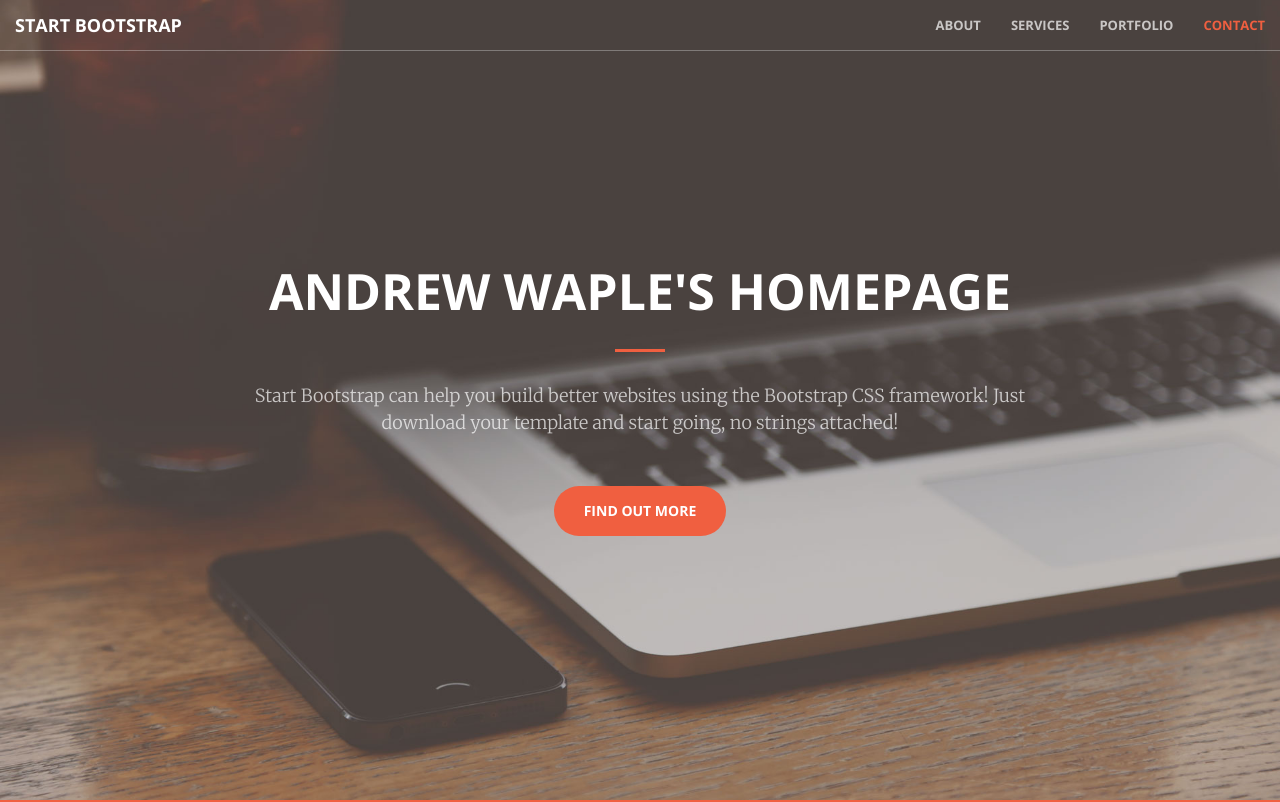
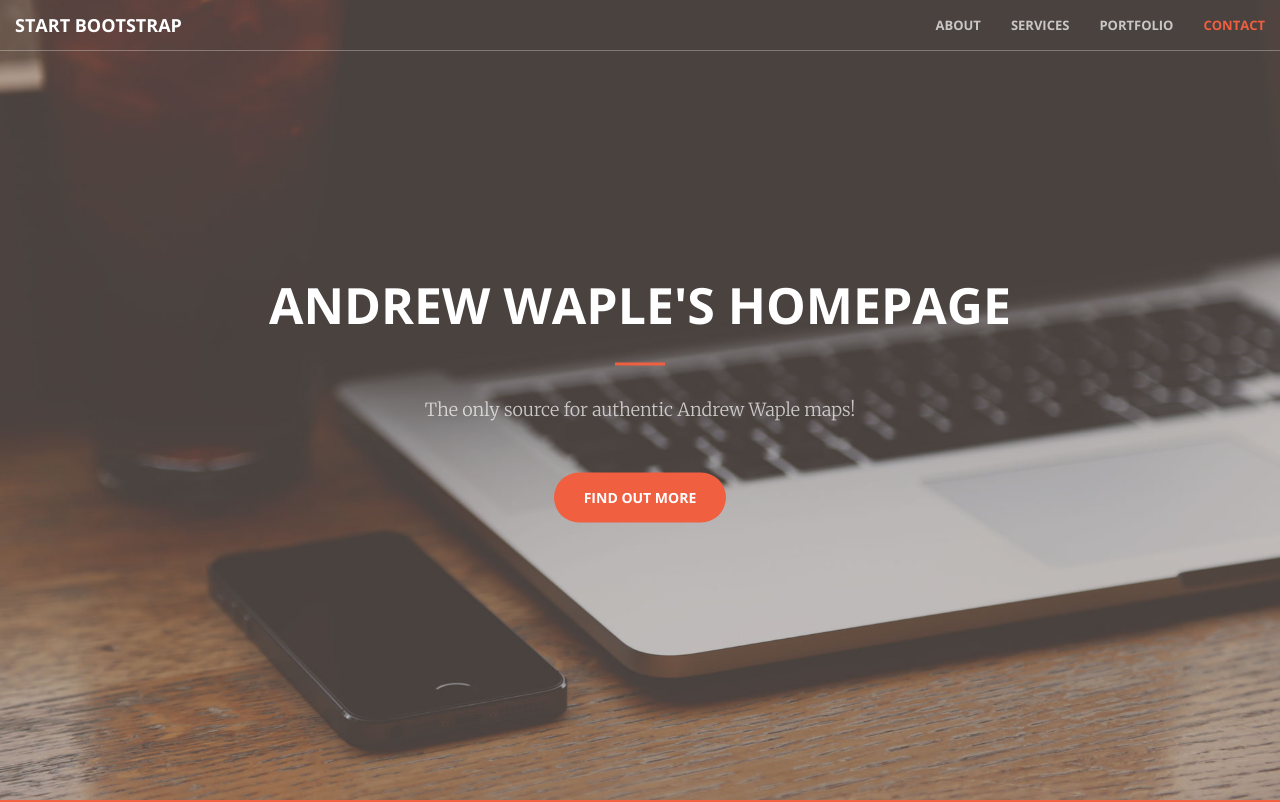
Before and after one commit to awaple/awaple.github.io, a website: page index.html in a window 1280 px wide. Shown: the top 802 px of the page. Drawn offline with nearby package versions, Linux system fonts and the light colour scheme.

Commit message:
Update 2

```diff
--- a/index.html
+++ b/index.html
@@ -9,7 +9,7 @@
     <meta name="description" content="">
     <meta name="author" content="">
 
-    <title>Creative - Start Bootstrap Theme</title>
+    <title>Creative - Andrew Waple's Mapwork</title>
 
     <!-- Bootstrap Core CSS -->
     <link href="vendor/bootstrap/css/bootstrap.min.css" rel="stylesheet">
@@ -73,7 +73,7 @@
             <div class="header-content-inner">
                 <h1 id="homeHeading">Andrew Waple's Homepage</h1>
                 <hr>
-                <p>Start Bootstrap can help you build better websites using the Bootstrap CSS framework! Just download your template and start going, no strings attached!</p>
+                <p>The only source for authentic Andrew Waple maps!</p>
                 <a href="#about" class="btn btn-primary btn-xl page-scroll">Find Out More</a>
             </div>
         </div>
```
